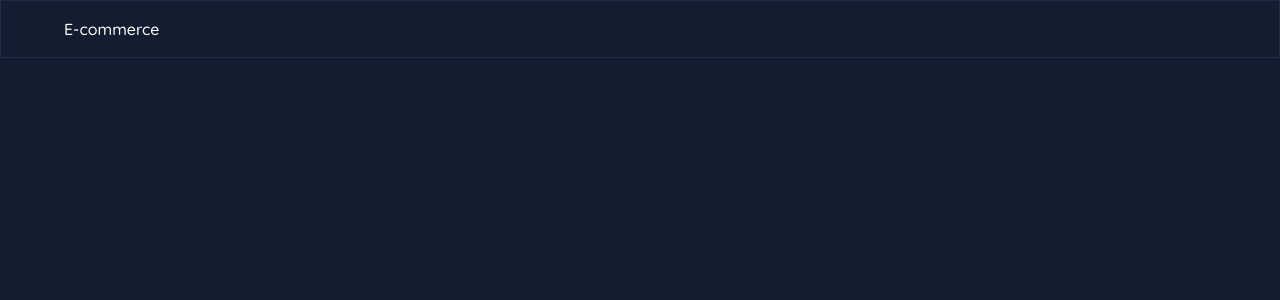
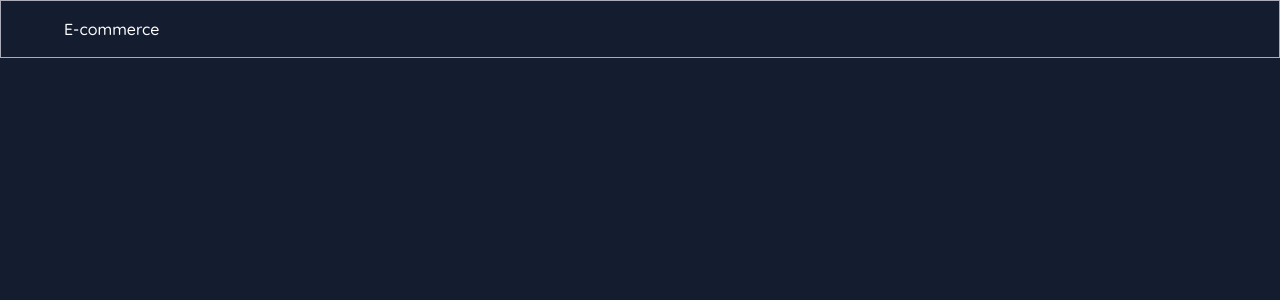
Before and after one commit to gracebir/buymore, a Next.js app: page / in a window 1280 px wide. Shown: the top 300 px of the page. Built offline with nearby package versions, Linux system fonts and the light colour scheme.

Commit message:
setting up color and layout

```diff
--- a/tailwind.config.js
+++ b/tailwind.config.js
@@ -11,7 +11,8 @@ module.exports = {
         'very-dark':'var(--color-very-dark)',
         'white-color': 'var(--color-white)',
         "blue-color":"var(--color-blue)",
-        "gray-color":"var(--color-dark)"
+        "dark-color":"var(--color-dark)",
+        "gray-color":"var(--color-gray)"
       }
     },
   },
```
